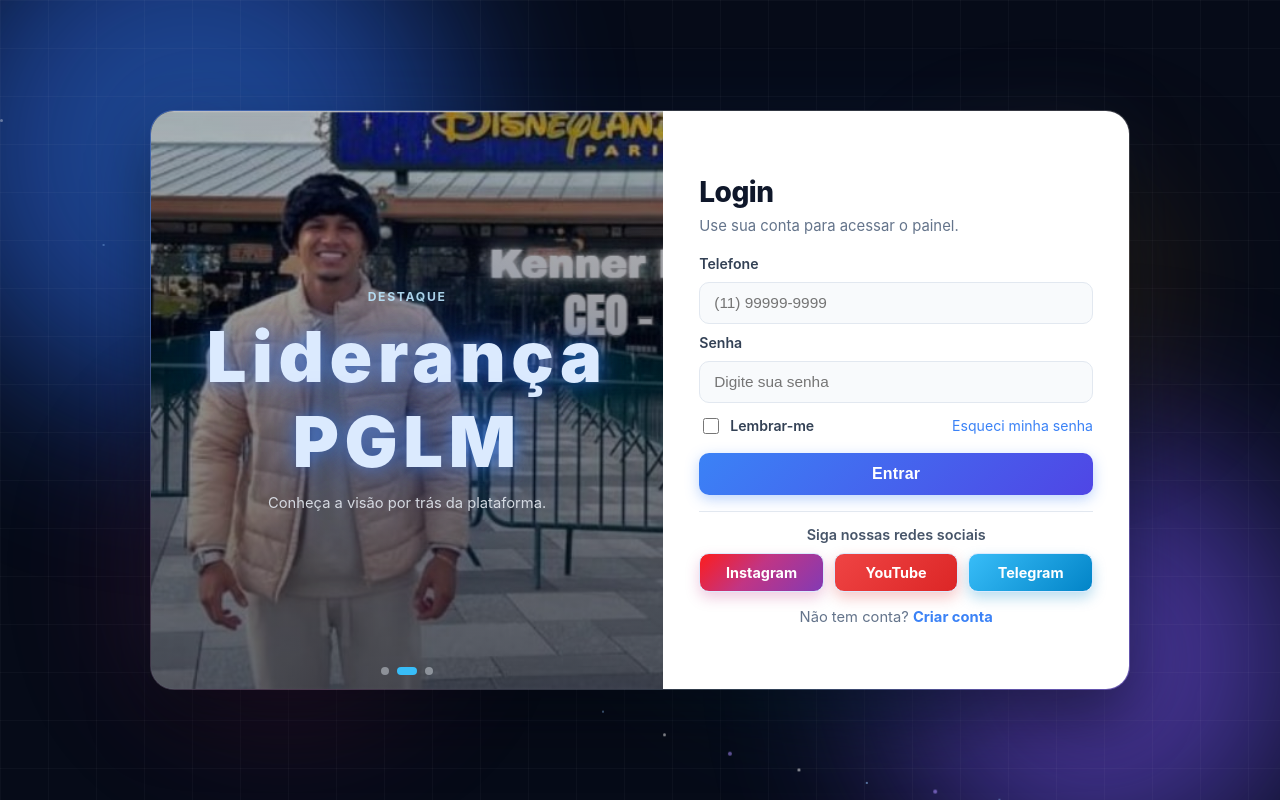
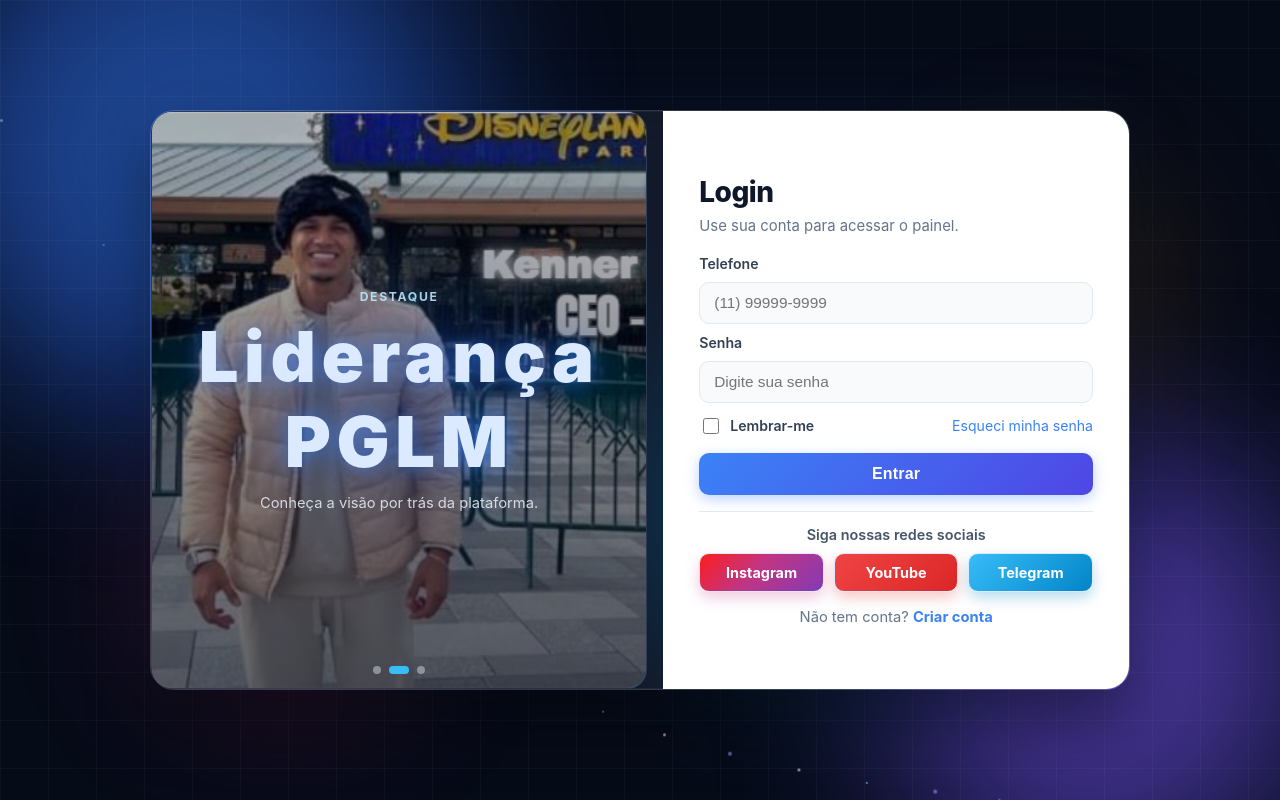
Before and after one commit to magnatazk20/mancera-frontend, a React (Vite) app: page / in a window 1280 px wide. Built offline with nearby package versions, Linux system fonts and the light colour scheme; no server answers.

Commit message:
style(auth): adicionar espaçamento entre banner e formulário

```diff
--- a/src/App.css
+++ b/src/App.css
@@ -238,6 +238,9 @@ body {
     radial-gradient(circle at 22% 20%, rgba(56, 189, 248, 0.24), transparent 42%),
     radial-gradient(circle at 78% 76%, rgba(37, 99, 235, 0.24), transparent 46%),
     linear-gradient(155deg, #020617 0%, #0b1633 48%, #10224a 100%);
+  margin-right: 12px;
+  border-radius: 20px;
+  border: 1px solid rgba(255, 255, 255, 0.14);
 }
 
 .pglm-banner-slider-track {
@@ -646,6 +649,10 @@ body {
     min-height: 100%;
   }
 
+  .login-banner-panel {
+    margin-right: 16px;
+  }
+
   .form-panel {
     display: flex;
     flex-direction: column;
```
